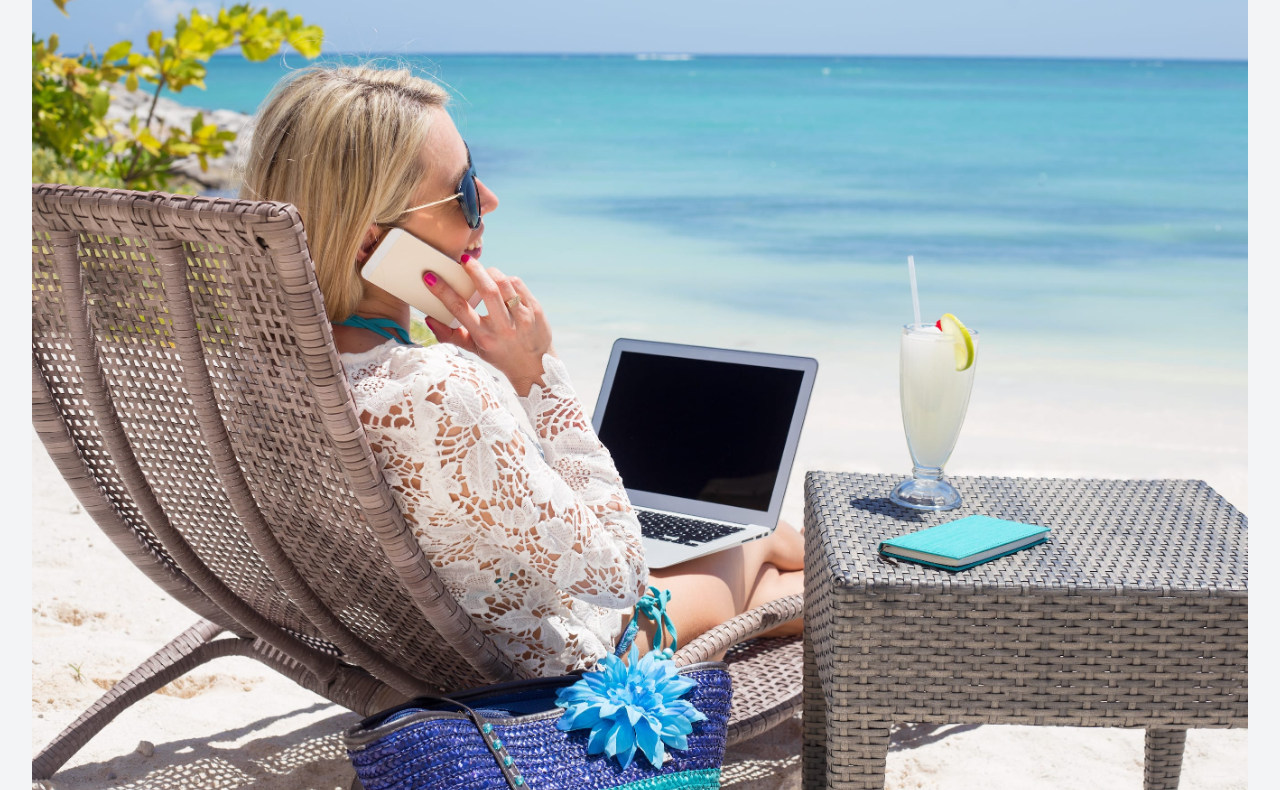
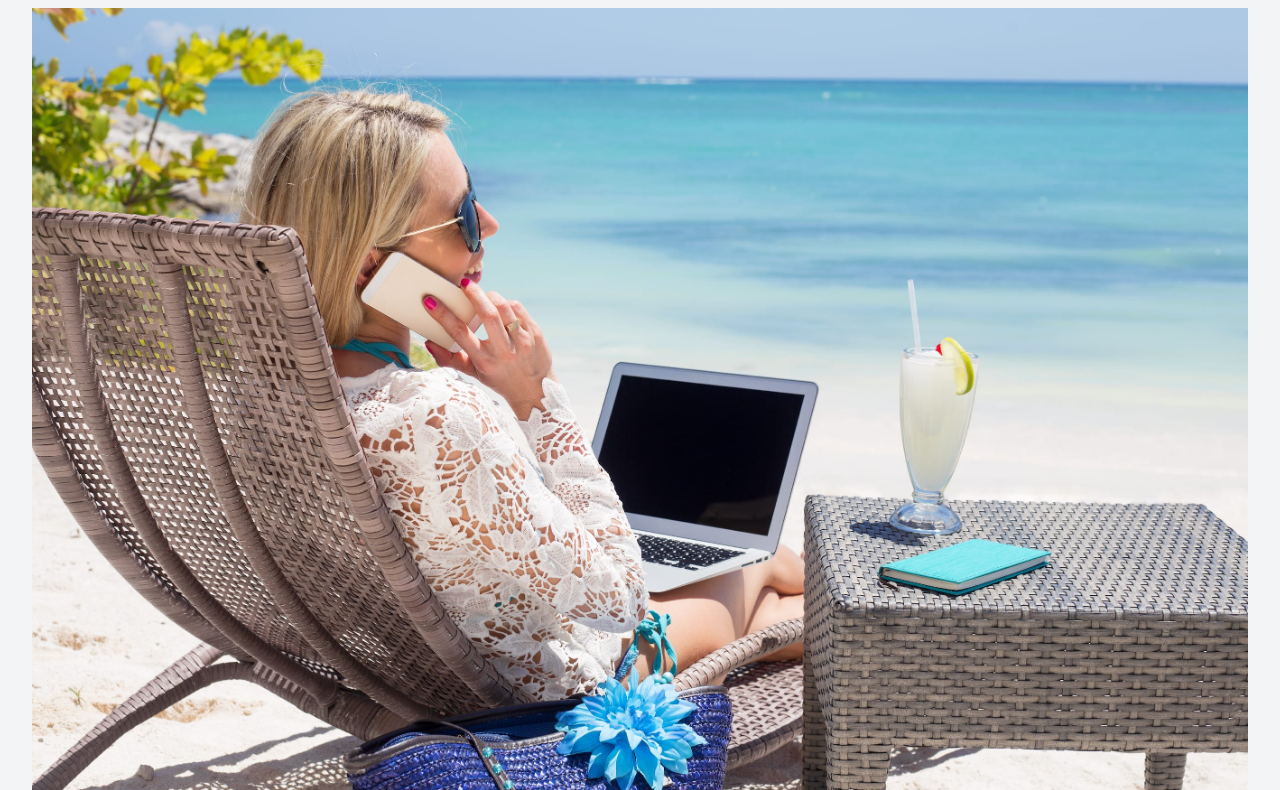
Before and after one commit to michaelr/tailwindcss-tutorial, a website built with Vite: page index.html in a window 1280 px wide. Shown: the part 104-894 px from the top of the page. Built offline with nearby package versions, Linux system fonts and the light colour scheme.

Commit message:
02: add top margin to image

```diff
--- a/index.html
+++ b/index.html
@@ -8,7 +8,11 @@
   <body class="bg-gray-100">
     <div class="px-8 py-12">
       <img class="h-10" src="img/logo.svg" alt="Workcation" />
-      <img src="img/beach-work.jpg" alt="woman workcationing on the beach" />
+      <img
+        class="mt-6"
+        src="img/beach-work.jpg"
+        alt="woman workcationing on the beach"
+      />
     </div>
   </body>
 </html>
```
